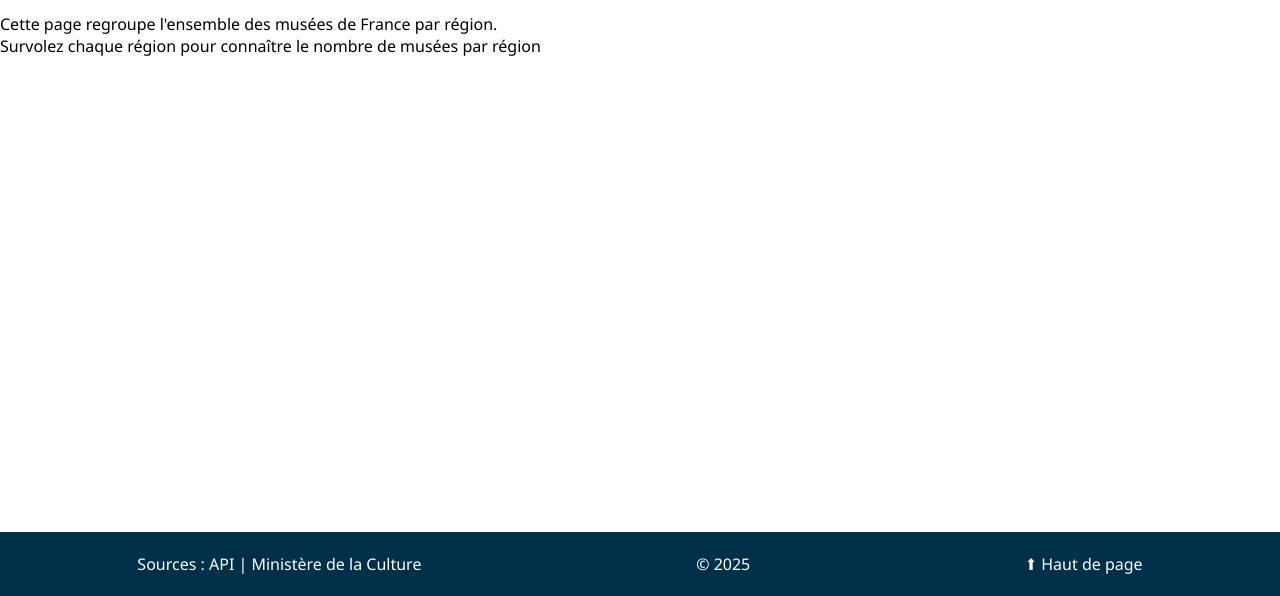
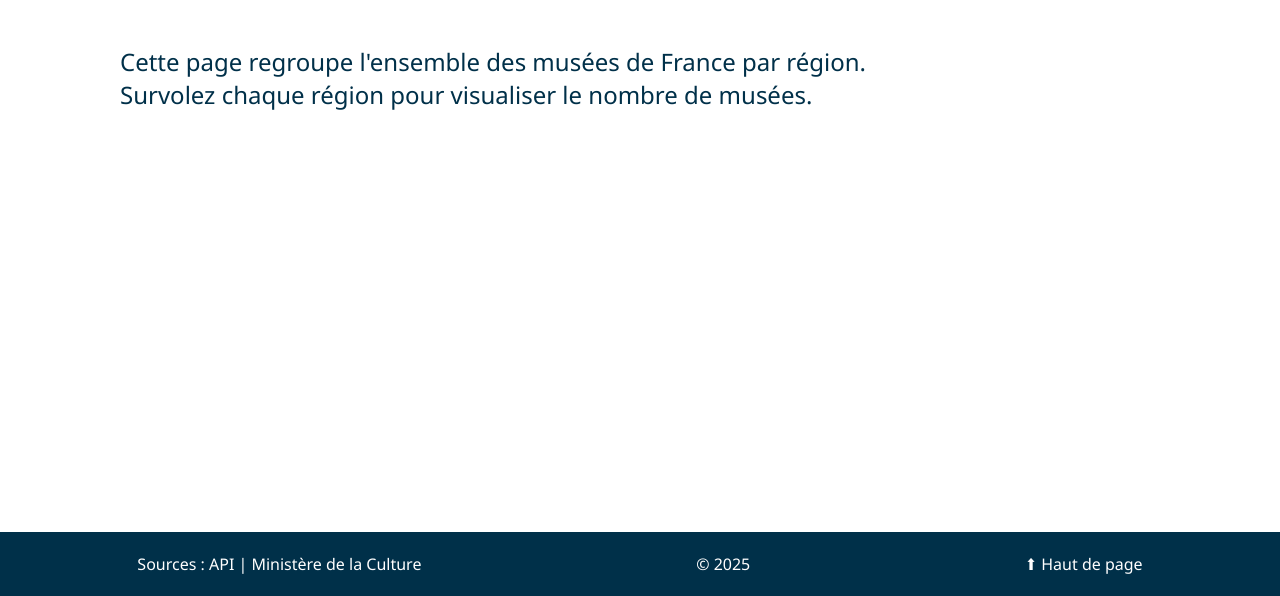
Before and after one commit to EvaTP/Dataviz_Amusee_vous, a plain HTML site: page museesParRegion.html in a window 1280 px wide. Shown: the part 204-800 px from the top of the page. Drawn offline with nearby package versions, Linux system fonts and the light colour scheme; no server answers.

Commit message:
Ajout texte graphique

```diff
--- a/museesParRegion.html
+++ b/museesParRegion.html
@@ -31,8 +31,8 @@
   <div id="region">
     <br>
     <p id="titreMuseesRegions">Nombre de musées de France par région</p>
-    <p>Cette page regroupe l'ensemble des musées de France par région.<br>Survolez chaque région pour connaître le nombre de musées
-       par région</p>
+    <p id="introMusee">Cette page regroupe l'ensemble des musées de France par région.
+      <br>Survolez chaque région pour visualiser le nombre de musées.</p>
 
   </div>
   <div id="canvas">
--- a/scripts/museesParRegion.js
+++ b/scripts/museesParRegion.js
@@ -22,7 +22,7 @@ async function getRegions() {
     data: {
       labels: regionList,
       datasets: [{
-        label: 'Nombre de musées',
+        // Supprimer ou laisser vide la propriété 'label' pour ne pas l'afficher
         data: totalList,
         borderWidth: 1,
         backgroundColor: 'rgb(107, 39, 55)',
@@ -33,6 +33,11 @@ async function getRegions() {
         y: {
           beginAtZero: true
         }
+      },
+      plugins: {
+        legend: {
+          display: false // Désactive l'affichage de la légende
+        }
       }
     }
   });
--- a/style.css
+++ b/style.css
@@ -595,3 +595,10 @@ footer #hautdepage a {
 	padding: 4em;
 	margin: 3em;
 }
+
+#introMusee{
+	font-size: 1.5em;
+	color: var(--fourthColor);
+	margin-left: 5em;
+	margin-top: 2em;
+}
```
